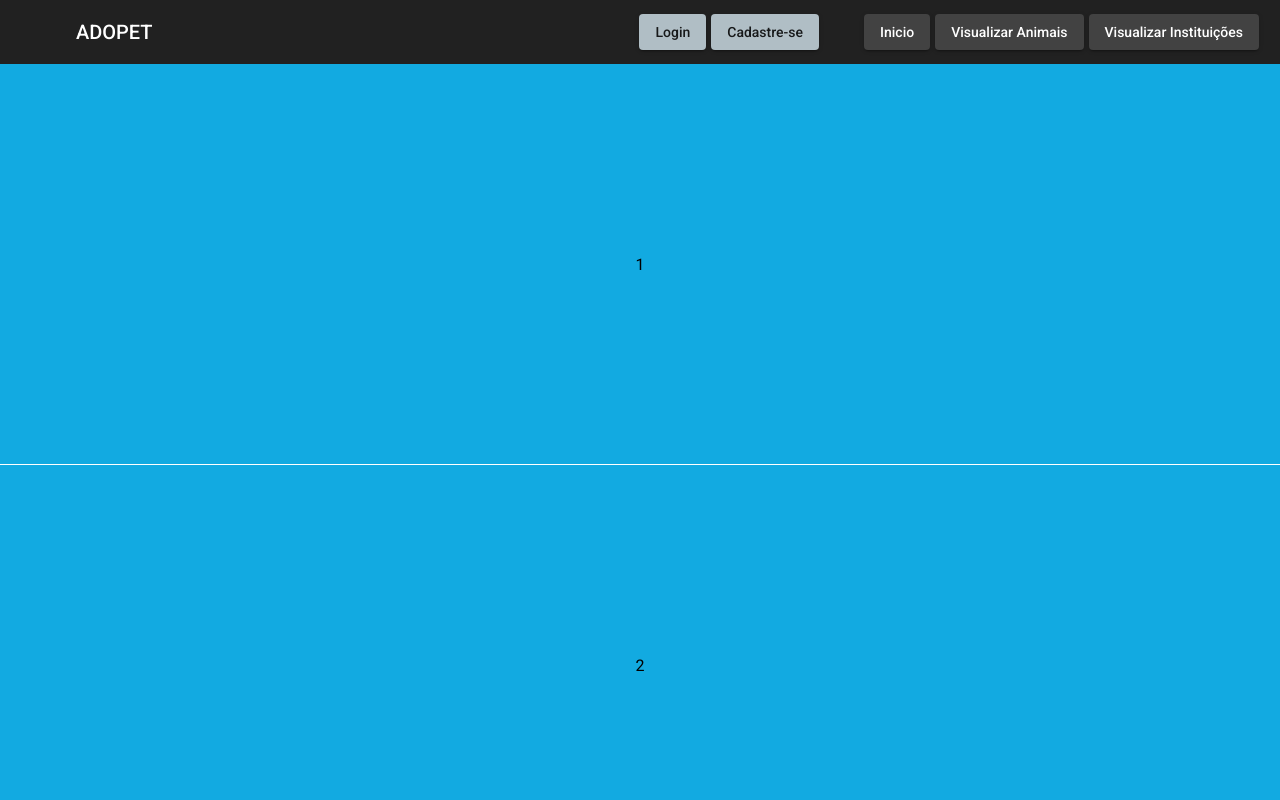
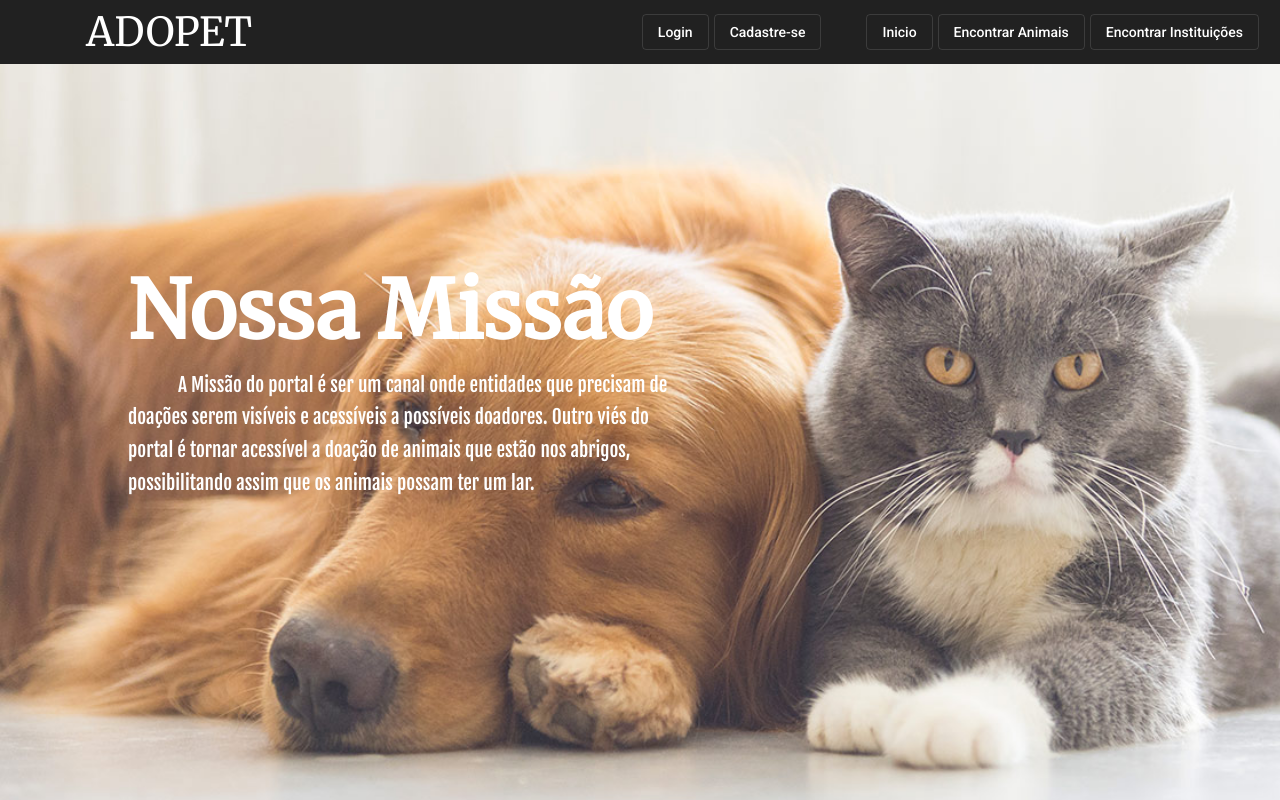
Before and after one commit to johnnyrtrentin/adopet-SOCIESC, an Angular app: page /index in a window 1280 px wide. Shown: the top 800 px of the page. Built offline with nearby package versions, Linux system fonts and the light colour scheme.

Commit message:
minor additions in landing page

```diff
--- a/src/app/app.component.html
+++ b/src/app/app.component.html
@@ -1,22 +1,21 @@
-<mat-toolbar color="">
+<mat-toolbar>
     <mat-toolbar-row>
         <span class="name-website">ADOPET</span>
         <span class="space"></span>
         <span class="separete-buttons">
-            <button mat-raised-button matTooltip="Logar-se no Portal" [matTooltipShowDelay]="1000"
-                [matTooltipHideDelay]="1000" color="accent" class="buttons-main" routerLink="login">Login</button>
-            <button mat-raised-button matTooltip="Cadastra-se no Portal" [matTooltipShowDelay]="1000"
-                [matTooltipHideDelay]="1000" color="accent" class="buttons-main"
-                routerLink="register">Cadastre-se</button>
+            <button mat-stroked-button matTooltip="Logar-se no Portal" [matTooltipShowDelay]="500"
+                [matTooltipHideDelay]="500" class="buttons-main" routerLink="login">Login</button>
+            <button mat-stroked-button matTooltip="Cadastra-se no Portal" [matTooltipShowDelay]="500"
+                [matTooltipHideDelay]="500" class="buttons-main" routerLink="register">Cadastre-se</button>
         </span>
         <span>
-            <button mat-raised-button matTooltip="Ir para página de Ínicio" [matTooltipShowDelay]="1000"
-                [matTooltipHideDelay]="1000" class="buttons-main" routerLink="/index">Inicio</button>
-            <button mat-raised-button matTooltip="Ir para página de Visualização de Animais"
-                [matTooltipShowDelay]="1000" [matTooltipHideDelay]="1000" class="buttons-main"
-                routerLink="view/animals">Visualizar Animais</button>
-            <button mat-raised-button matTooltip="Ir para página de Visualização de ONGS" [matTooltipShowDelay]="1000"
-                [matTooltipHideDelay]="1000" class="buttons-main" routerLink="view/ongs">Visualizar
+            <button mat-stroked-button matTooltip="Ir para página de Ínicio" [matTooltipShowDelay]="500"
+                [matTooltipHideDelay]="500" class="buttons-main" routerLink="/index">Inicio</button>
+            <button mat-stroked-button matTooltip="Ir para página de Visualização de Animais"
+                [matTooltipShowDelay]="500" [matTooltipHideDelay]="500" class="buttons-main"
+                routerLink="view/animals">Encontrar Animais</button>
+            <button mat-stroked-button matTooltip="Ir para página de Visualização de ONGS" [matTooltipShowDelay]="500"
+                [matTooltipHideDelay]="500" class="buttons-main" routerLink="view/ongs">Encontrar
                 Instituições</button>
         </span>
     </mat-toolbar-row>
--- a/src/app/app.component.scss
+++ b/src/app/app.component.scss
@@ -1,14 +1,12 @@
-.space {
-    flex: 1 1 auto;
+@import url('https://fonts.googleapis.com/css?family=Fjalla+One|Merriweather&display=swap');
+
+.space { flex: 1 1 auto; }
+
+.name-website {
+    margin-left: 70px;
+    font-size: 40px;
+    font-family: 'Merriweather', serif;
 }
 
-.name-website {
-    margin-left: 60px;
-}
-
-.buttons-main {
-    margin-right: 5px;
-}
-.separete-buttons {
-    margin-right: 40px;
-}
+.buttons-main { margin-right: 5px; }
+.separete-buttons { margin-right: 40px; }
--- a/src/app/landing-page/landing-page.component.html
+++ b/src/app/landing-page/landing-page.component.html
@@ -1,7 +1,23 @@
 <mat-grid-list cols="4" rowHeight="400px">
-    <mat-grid-tile rowspan="1" colspan="4">1</mat-grid-tile>
+    <mat-grid-tile rowspan="1.5" colspan="4" class="background-mission">
+        <div class="our-mission">
+            <h1 class="title-our-mission">Nossa Missão</h1>
+            <h6 class="text-our-mission">
+                A Missão do portal é ser um canal onde entidades que precisam de doações serem visíveis e
+                acessíveis a possíveis doadores. Outro viés do portal é tornar acessível a doação de animais que
+                estão nos abrigos, possibilitando assim que os animais possam ter um lar.
+            </h6>
+        </div>
+    </mat-grid-tile>
     <mat-grid-tile rowspan="1" colspan="4">2</mat-grid-tile>
-    <mat-grid-tile>3</mat-grid-tile>
+    <mat-grid-tile>
+        <div>
+            <h6>
+                Missão do produto
+                O Portal de Doações e Adoções tem como público alvo jovens e adultos, sem restrições de idade
+            </h6>
+        </div>
+    </mat-grid-tile>
     <mat-grid-tile>4</mat-grid-tile>
     <mat-grid-tile>5</mat-grid-tile>
     <mat-grid-tile>6</mat-grid-tile>
--- a/src/app/landing-page/landing-page.component.scss
+++ b/src/app/landing-page/landing-page.component.scss
@@ -1,13 +1,40 @@
-.example-card {
-    max-width: 400px;
-    max-height: 400px;
-  }
+@import url('https://fonts.googleapis.com/css?family=Fjalla+One|Merriweather&display=swap');
 
-  mat-grid-tile {
-    background: #12aae1;
-  }
+.background-mission {
+  background-image: url(../../images/do-good-for-dogs-cats-and-other-animals-4.jpg);
+  background-attachment: scroll;
+  background-size: cover;
+  background-origin: padding-box;
+  background-clip: border-box;
+}
 
-  .example-header-image {
+::ng-deep .mat-grid-tile:first-child .mat-figure:first-child {
+  background: linear-gradient(45deg, rgba(136, 121, 149, 0.26), rgba(27, 23, 45, 0.5) 100%);
+}
 
-    background-size: cover;
-  }
+.our-mission {
+  margin-left: 10%;
+  margin-right: 600px;
+  height: inherit;
+  color: white;
+  font-family: 'Lucida Sans', 'Lucida Sans Regular', 'Lucida Grande', 'Lucida Sans Unicode', Geneva, Verdana, sans-serif;
+}
+
+.title-our-mission {
+  font-family: 'Merriweather', serif;
+  font-weight: 600;
+  font-size: 500%;
+  margin-top: 36%;
+  line-height: 1.2;
+  text-align: left;
+  margin-bottom: auto;
+}
+
+.text-our-mission {
+  font-family: 'Fjalla One',  sans-serif;
+  font-size: 1.2rem;
+  text-indent: 50px;
+  font-weight: 300;
+  line-height: 1.7;
+  margin-top: 10px;
+}
```
Also changed, not shown: src/images/do-good-for-dogs-cats-and-other-animals-4.jpg (added).
